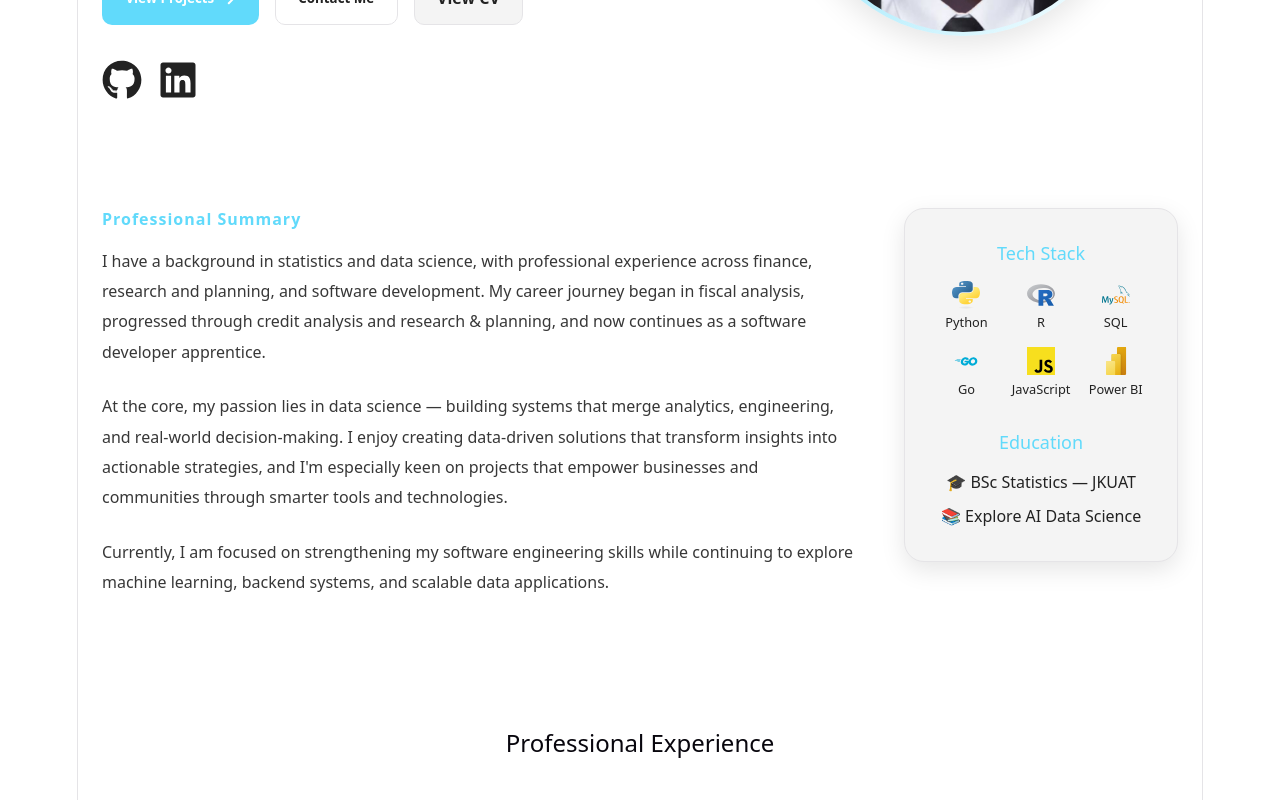
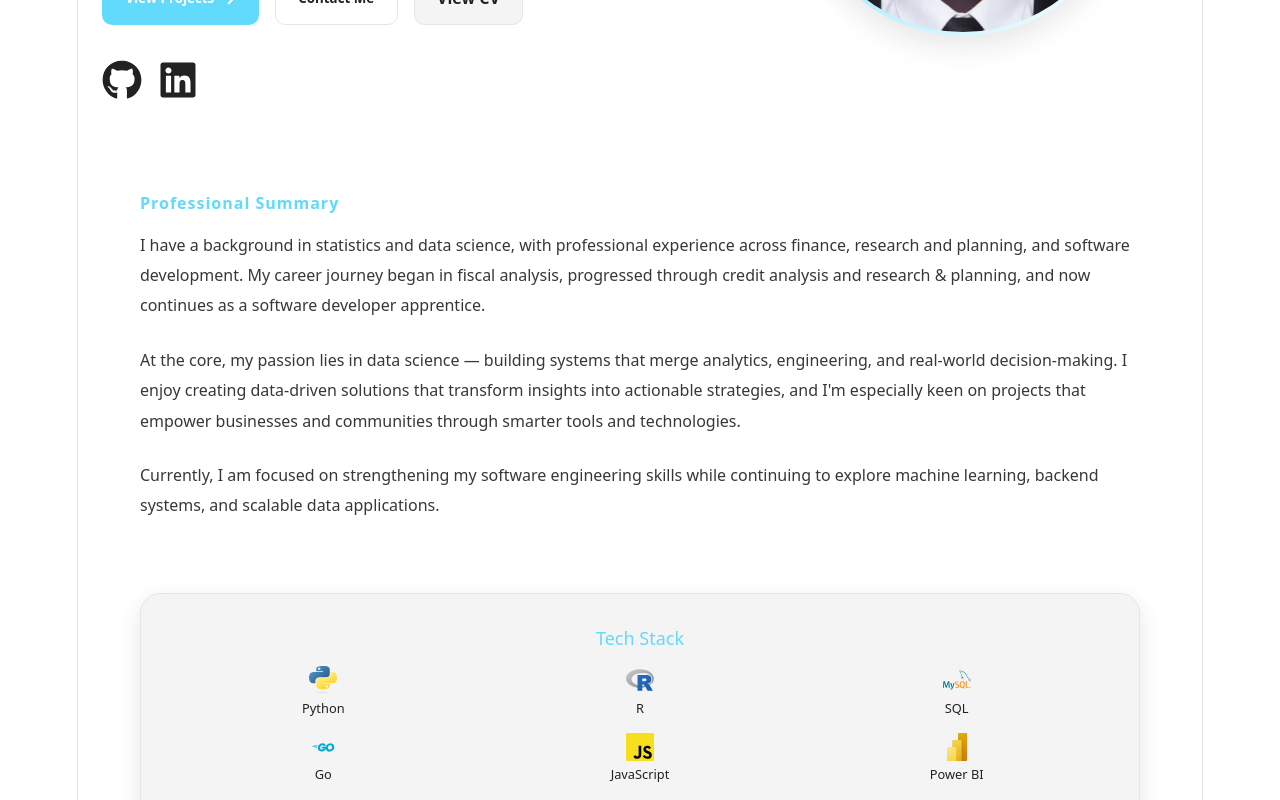
Before and after one commit to Michael-Nyawade/Michael-Nyawade.github.io, a React (Vite) app: page / in a window 1280 px wide. Shown: the part 380-1180 px from the top of the page. Built offline with nearby package versions, Linux system fonts and the light colour scheme.

Commit message:
Refactored About section into unified layout system

```diff
--- a/src/sections/About.jsx
+++ b/src/sections/About.jsx
@@ -17,41 +17,13 @@ const techStack = [
 
 export default function About() {
   return (
-    <section id="about" style={{ padding: "5rem 1.5rem" }}>
-      <div
-        style={{
-          display: "flex",
-          gap: "3rem",
-          alignItems: "flex-start",
-          justifyContent: "space-between",
-          flexWrap: "wrap",
-          maxWidth: "1100px",
-          margin: "0 auto",
-        }}
-      >
+    <section id="about" className="section">
+      <div className="section-inner about-grid">
         {/* LEFT CONTENT */}
-        <div
-          data-aos="fade-right"
-          style={{ flex: "1 1 600px", textAlign: "left" }}
-        >
-          <p
-            style={{
-              color: "var(--accent-color)",
-              fontWeight: "600",
-              letterSpacing: "1px",
-              marginBottom: "1rem",
-            }}
-          >
-            Professional Summary
-          </p>
+        <div data-aos="fade-right" className="about-text">
+          <p className="about-kicker">Professional Summary</p>
 
-          <p
-            style={{
-              lineHeight: 1.9,
-              marginBottom: "1.5rem",
-              opacity: 0.9,
-            }}
-          >
+          <p className="about-paragraph">
             I have a background in statistics and data science, with professional
             experience across finance, research and planning, and software
             development. My career journey began in fiscal analysis, progressed
@@ -59,13 +31,7 @@ export default function About() {
             as a software developer apprentice.
           </p>
 
-          <p
-            style={{
-              lineHeight: 1.9,
-              marginBottom: "1.5rem",
-              opacity: 0.9,
-            }}
-          >
+          <p className="about-paragraph">
             At the core, my passion lies in data science — building systems that
             merge analytics, engineering, and real-world decision-making. I
             enjoy creating data-driven solutions that transform insights into
@@ -74,64 +40,30 @@ export default function About() {
             technologies.
           </p>
 
-          <p style={{ lineHeight: 1.9, opacity: 0.9 }}>
+          <p className="about-paragraph">
             Currently, I am focused on strengthening my software engineering
             skills while continuing to explore machine learning, backend
             systems, and scalable data applications.
           </p>
         </div>
 
-        {/* RIGHT QUICK FACTS CARD */}
-        <div
-          style={{
-            backgroundColor: "var(--secondary-color)",
-            border: "1px solid var(--border-color)",
-            borderRadius: "20px",
-            padding: "2rem",
-            boxShadow: "0 8px 24px var(--shadow-color)",
-          }}
-        >
-          {/* TECH STACK */}
-          <h3 style={{ marginBottom: "1rem", color: "var(--accent-color)" }}>
-            Tech Stack
-          </h3>
+        {/* RIGHT CARD */}
+        <div className="about-card" data-aos="fade-left">
+          <h3 className="about-title">Tech Stack</h3>
 
-          <div
-            style={{
-              display: "grid",
-              gridTemplateColumns: "repeat(3, 1fr)",
-              gap: "1rem",
-              marginBottom: "2rem",
-            }}
-          >
+          <div className="tech-grid">
             {techStack.map((tech, i) => (
-              <div
-                key={i}
-                style={{
-                  display: "flex",
-                  flexDirection: "column",
-                  alignItems: "center",
-                  gap: "0.3rem",
-                  fontSize: "0.8rem",
-                }}
-              >
-                <img
-                  src={tech.logo}
-                  alt={tech.name}
-                  style={{ width: "28px", height: "28px" }}
-                />
+              <div key={i} className="tech-item">
+                <img src={tech.logo} alt={tech.name} />
                 <span>{tech.name}</span>
               </div>
             ))}
           </div>
 
-          {/* EDUCATION */}
-          <h3 style={{ marginBottom: "1rem", color: "var(--accent-color)" }}>
-            Education
-          </h3>
+          <h3 className="about-title">Education</h3>
 
-          <div style={{ lineHeight: 1.6 }}>
-            <p style={{ marginBottom: "0.5rem" }}>🎓 BSc Statistics — JKUAT</p>
+          <div className="about-education">
+            <p>🎓 BSc Statistics — JKUAT</p>
             <p>📚 Explore AI Data Science</p>
           </div>
         </div>
--- a/src/styles.css
+++ b/src/styles.css
@@ -383,7 +383,9 @@ section {
   opacity: 0.75;
 }
 
-/* NAVBAR */
+/* ========
+   NAVBAR
+========== */
 
 .navbar {
   position: sticky;
@@ -564,7 +566,9 @@ section {
   color: #fff;
 }
 
-/* BUTTON SYSTEM (global) */
+/* =========================
+   BUTTON SYSTEM (global)
+========================= */
 
 .btn {
   display: inline-flex;
@@ -624,7 +628,9 @@ section {
   border-color: var(--accent-color);
 }
 
-/*HERO SECTION */
+/* =========================
+   HERO SECTION
+========================= */
 
 .hero {
   display: flex;
@@ -733,3 +739,99 @@ section {
     padding: 1rem;
   }
 }
+
+/* =========================
+   SECTION LAYOUT SYSTEM
+========================= */
+
+.section {
+  padding: 4rem 1.5rem;
+}
+
+.section-inner {
+  max-width: 1000px;
+  margin: 0 auto;
+}
+
+/* Optional tighter spacing on mobile */
+@media (max-width: 768px) {
+  .section {
+    padding: 3rem 1rem;
+  }
+}
+
+/* =========================
+   ABOUT SECTION
+========================= */
+
+.about-grid {
+  display: flex;
+  gap: 3rem;
+  align-items: flex-start;
+  justify-content: space-between;
+  flex-wrap: wrap;
+}
+
+/* LEFT */
+.about-text {
+  flex: 1 1 600px;
+  text-align: left;
+}
+
+.about-kicker {
+  color: var(--accent-color);
+  font-weight: 600;
+  letter-spacing: 1px;
+  margin-bottom: 1rem;
+}
+
+.about-paragraph {
+  line-height: 1.9;
+  margin-bottom: 1.5rem;
+  opacity: 0.9;
+}
+
+/* RIGHT CARD */
+.about-card {
+  background-color: var(--secondary-color);
+  border: 1px solid var(--border-color);
+  border-radius: 20px;
+
+  padding: 2rem;
+
+  box-shadow: 0 8px 24px var(--shadow-color);
+  flex: 1 1 320px;
+}
+
+/* TITLES */
+.about-title {
+  margin-bottom: 1rem;
+  color: var(--accent-color);
+}
+
+/* TECH GRID */
+.tech-grid {
+  display: grid;
+  grid-template-columns: repeat(3, 1fr);
+  gap: 1rem;
+  margin-bottom: 2rem;
+}
+
+.tech-item {
+  display: flex;
+  flex-direction: column;
+  align-items: center;
+  gap: 0.3rem;
+
+  font-size: 0.8rem;
+}
+
+.tech-item img {
+  width: 28px;
+  height: 28px;
+}
+
+/* EDUCATION */
+.about-education {
+  line-height: 1.6;
+}
```
